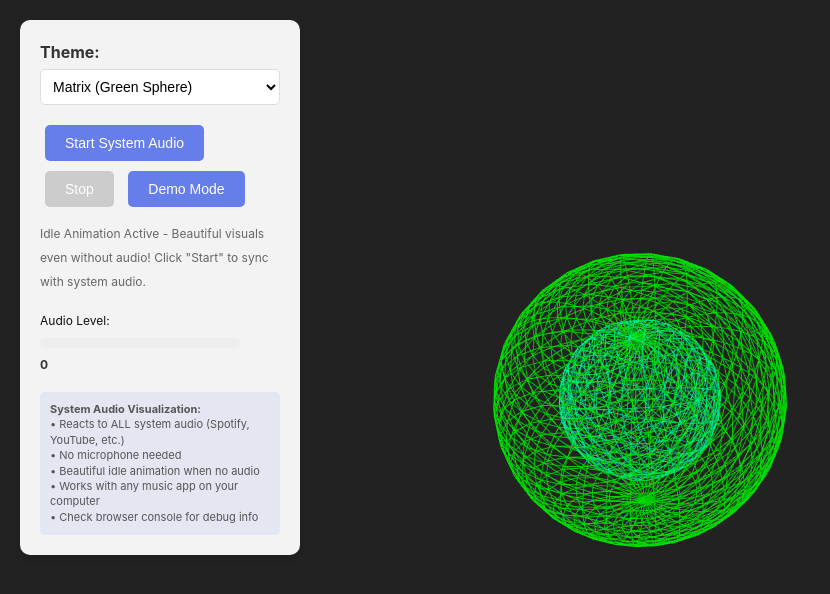
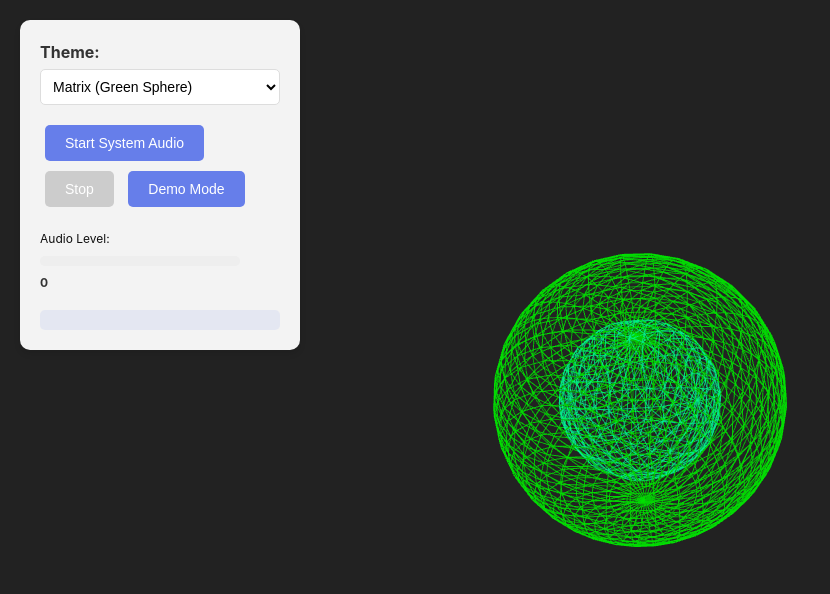
Before and after one commit to anand-ts/dancer, a website built with Vite: page src/index.html in a window 1280 px wide. Shown: the whole page, without its empty margins (0-830 px from the left). Built offline with nearby package versions, Linux system fonts and the light colour scheme; animation ran at ten frames a second.

Commit message:
removed ui elements

```diff
--- a/src/index.html
+++ b/src/index.html
@@ -22,7 +22,7 @@
         <button id="start-btn">Start System Audio</button>
         <button id="stop-btn" disabled>Stop</button>
         <button id="test-btn">Demo Mode</button>
-        <div id="status">Idle Animation Active - Beautiful visuals even without audio! Click "Start" to sync with system audio.</div>
+        <div id="status"></div>
         <div id="audio-level">
           <div>Audio Level:</div>
           <div id="level-bar">
@@ -30,14 +30,7 @@
           </div>
           <div id="level-text">0</div>
         </div>
-        <div id="instructions">
-          <strong>System Audio Visualization:</strong><br>
-          • Reacts to ALL system audio (Spotify, YouTube, etc.)<br>
-          • No microphone needed<br>
-          • Beautiful idle animation when no audio<br>
-          • Works with any music app on your computer<br>
-          • Check browser console for debug info
-        </div>
+        <div id="instructions"></div>
       </div>
     </div>
   </body>
--- a/src/main.js
+++ b/src/main.js
@@ -556,7 +556,7 @@ class AudioVisualizer {
     document.getElementById('stop-btn').disabled = true;
     document.getElementById('test-btn').disabled = false;
     document.getElementById('test-btn').textContent = 'Demo Mode';
-    document.getElementById('status').textContent = 'Idle Animation Active - Beautiful visuals even without audio!';
+    document.getElementById('status').textContent = '';
     document.getElementById('level-fill').style.width = '0%';
     document.getElementById('level-text').textContent = '0';
 
```
